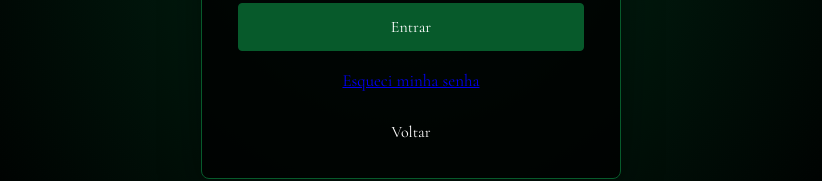
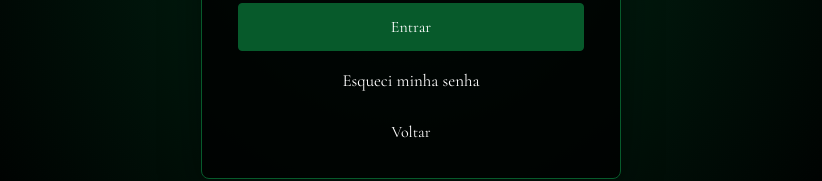
Before and after one commit to nvini16/TATOO, a React (Vite) app: page /TATOO/LoginAdmin in a window 1280 px wide. Shown: the part 490-671 px from the top of the page, without its empty margins (229-1051 px from the left). Built offline with nearby package versions, Linux system fonts and the light colour scheme; no server answers.

Commit message:
feat: criar arquivo redefinirSenha.css e estilizar link de redefinir senha

```diff
--- a/src/pages/LoginAdmin.jsx
+++ b/src/pages/LoginAdmin.jsx
@@ -184,7 +184,7 @@ useEffect(() => {
                 </form>
 
                 <p>
-                    <Link to="/RedefinirSenha">
+                    <Link to="/RedefinirSenha" className="login-admin-link-redefinicao">
                         Esqueci minha senha
                     </Link>
                 </p>
--- a/src/styles/redefinirSenha.css
+++ b/src/styles/redefinirSenha.css
@@ -0,0 +1,9 @@
+.login-admin-link-redefinicao {
+    color: var(--marsali-tatoo-color-white);
+    text-decoration: none;
+    transition: color 0.3s ease;
+}
+
+.login-admin-link-redefinicao:hover {
+    color: var(--marsali-tatoo-color-gold);
+}
```
